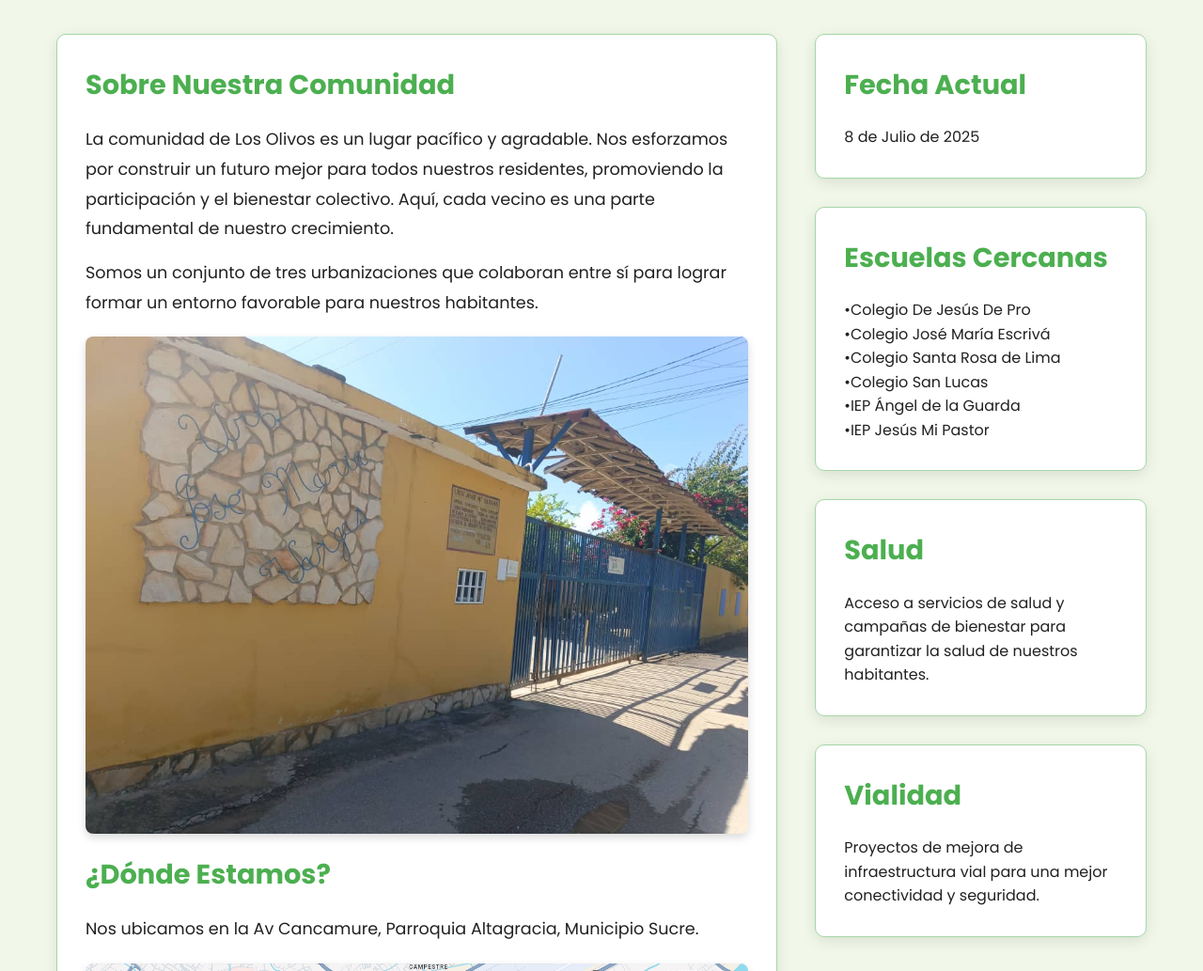
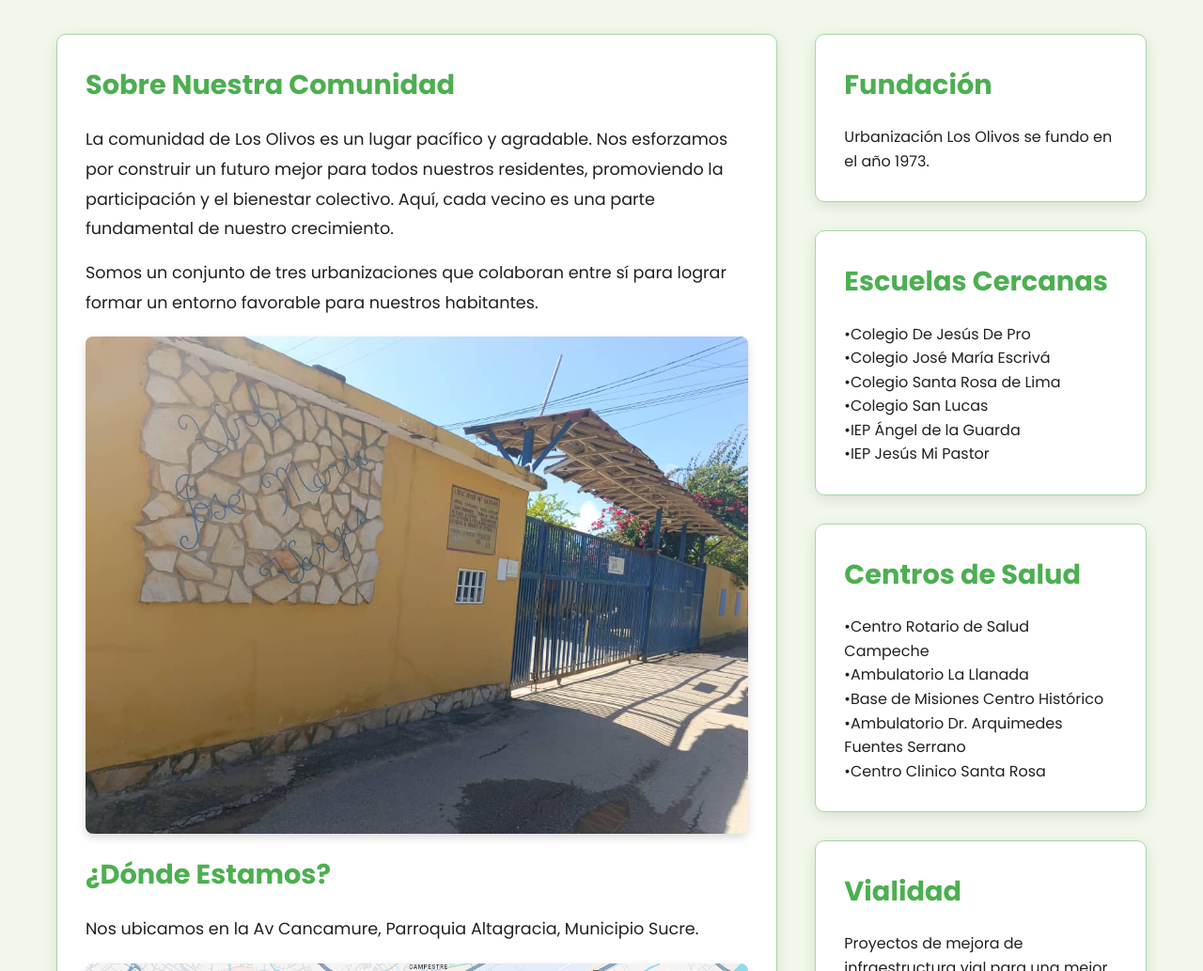
Before and after one commit to Practicasuptos/page, a plain HTML site: page index.html in a window 1280 px wide. Shown: the part 660-1693 px from the top of the page at 94% size. Drawn offline with Linux system fonts and the light colour scheme.

Commit message:
Update index.html

```diff
--- a/index.html
+++ b/index.html
@@ -52,7 +52,7 @@
                     </div>
                 </div>
                 <div class="itemCarrousel" id="itemCarrousel-3">
-                    <img src="img/img2.jpg" alt="Paisaje de Los Olivos 3">
+                    <img src="img/Los Olivos 6.jpeg" alt="Paisaje de Los Olivos 3">
                     <div class="itemCarrouselArrows">
                         <a href="#itemCarrousel-2" aria-label="Anterior">
                             <i class="fas fa-chevron-left"></i>
@@ -105,8 +105,8 @@
 
             <aside class="columna-derecha">
                 <div class="caja-informacion">
-                    <h4>Fecha Actual</h4>
-                    <p>8 de Julio de 2025</p>
+                    <h4>Fundación</h4>
+                    <p> Urbanización Los Olivos se fundo en el año 1973.</p>
                 </div>
                 <div class="caja-informacion">
                     <h4>Escuelas Cercanas</h4>
@@ -123,8 +123,12 @@
                     <p>•IEP Jesús Mi Pastor</p>
                 </div>
                 <div class="caja-informacion">
-                    <h4>Salud</h4>
-                    <p>Acceso a servicios de salud y campañas de bienestar para garantizar la salud de nuestros habitantes.</p>
+                    <h4>Centros de Salud</h4>
+                    <p>•Centro Rotario de Salud Campeche</p>
+                       <p>•Ambulatorio La Llanada</p>
+                       <p>•Base de Misiones Centro Histórico</p>
+                       <p>•Ambulatorio Dr. Arquimedes Fuentes Serrano</p>
+                       <p>•Centro Clinico Santa Rosa</p>
                 </div>
                 <div class="caja-informacion">
                     <h4>Vialidad</h4>
```
